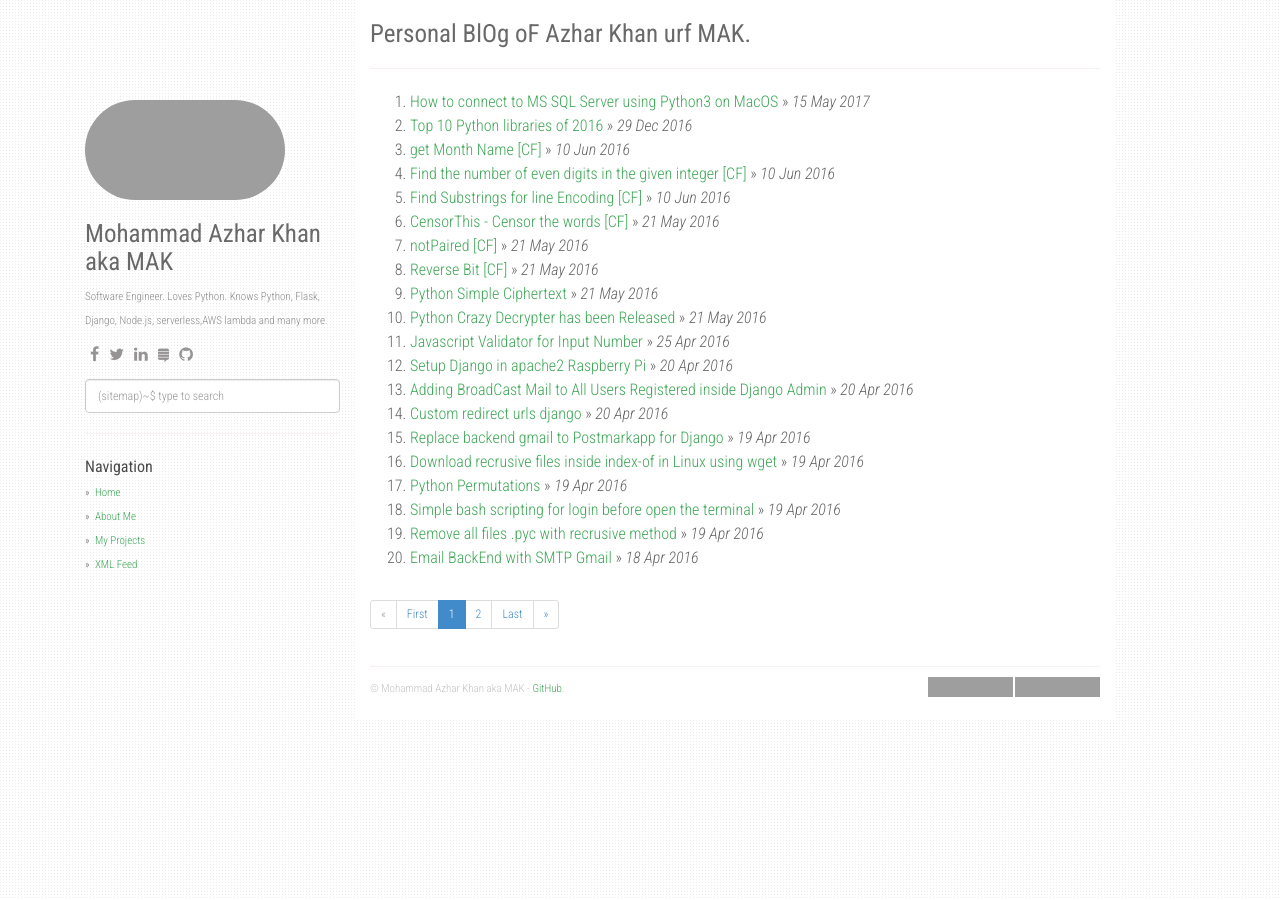
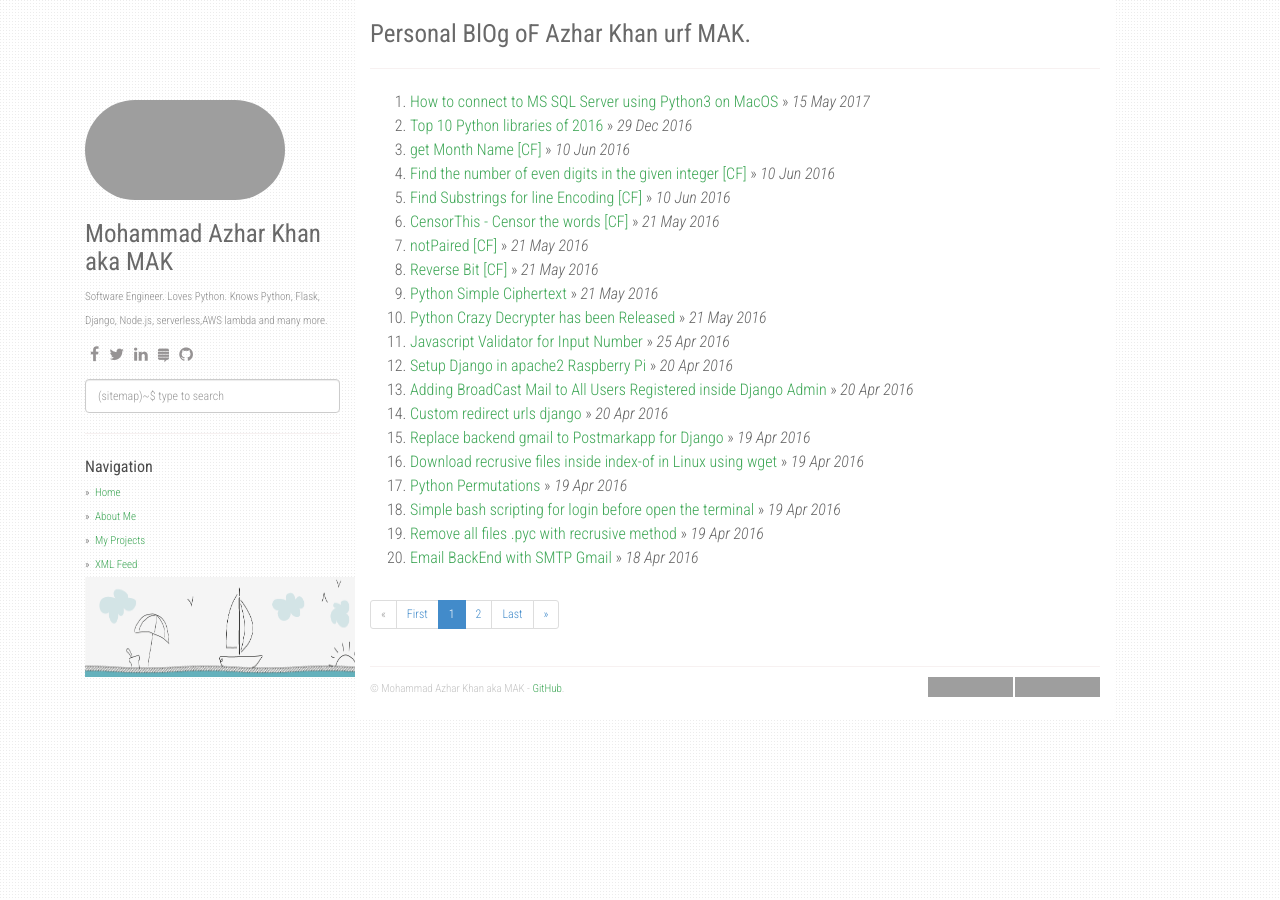
Before and after one commit to agusmakmun/agusmakmun.github.io, a Jekyll site: the page built from index.html, in a window 1280 px wide. Built offline with Jekyll 4.4.1, drawn with Linux system fonts in a browser that asks for light colours; nearby versions of some CDN libraries; the list of posts is cut into pages by our own code; grey boxes are pictures that could not be loaded.

Commit message:
Added footer gif

```diff
--- a/_config.yml
+++ b/_config.yml
@@ -6,6 +6,7 @@ about: Software Engineer. Loves Python. Knows Python, Flask, Django, Node.js, se
 disqus_shortname: itz-azhar
 google_analytics: UA-58536691-1
 avatar_url: /static/img/avatar.gif
+leftfooter_url: /static/img/leftfootergif.gif
 
 enableTags: true
 tagarray: [python, django, unix, linux, ubuntu, macos]
--- a/_layouts/default.html
+++ b/_layouts/default.html
@@ -140,6 +140,7 @@ layout: compress
               <li><a class="about" href="{{ i.url }}">{{ i.text }}</a></li>
             {% endfor %}
           </ul>
+          <img src="{{ site.leftfooter_url }}" height="100px" width="300px" />
         </div>
         <!-- end /.fixed-condition -->
       </div>
```
Also changed, not shown: static/img/leftfooter.gif (added), static/img/leftfootergif.gif (added).
